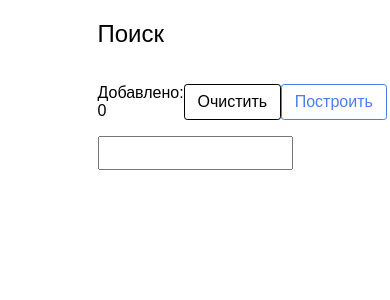
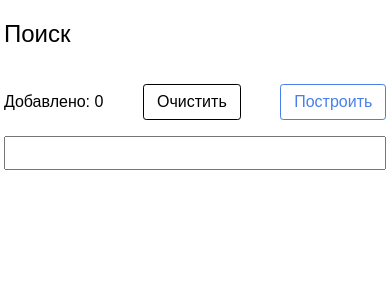
Before and after one commit to telefoniero/balt-info-test, a Vue app: page / in a window 390 px wide. Shown: the top 300 px of the page. Built offline with nearby package versions, Linux system fonts and the light colour scheme.

Commit message:
page mobile

```diff
--- a/package.json
+++ b/package.json
@@ -6,7 +6,7 @@
     "serve": "vue-cli-service serve",
     "build": "vue-cli-service build",
     "lint": "vue-cli-service lint",
-    "proxy": "lcp --proxyUrl http://api.vk.com/method",
+    "proxy": "lcp --proxyUrl https://api.vk.com/method",
     "deploy": "gh-pages -d dist"
   },
   "dependencies": {
--- a/src/assets/scss/blocks/page.scss
+++ b/src/assets/scss/blocks/page.scss
@@ -2,6 +2,9 @@
   width: 50%;
   margin: 0 auto;
   padding: 5% 0;
+  @media screen and (max-width: 700px) {
+    width: 98%;
+  }
 
   &__link {
     color: $mainColor;
```
